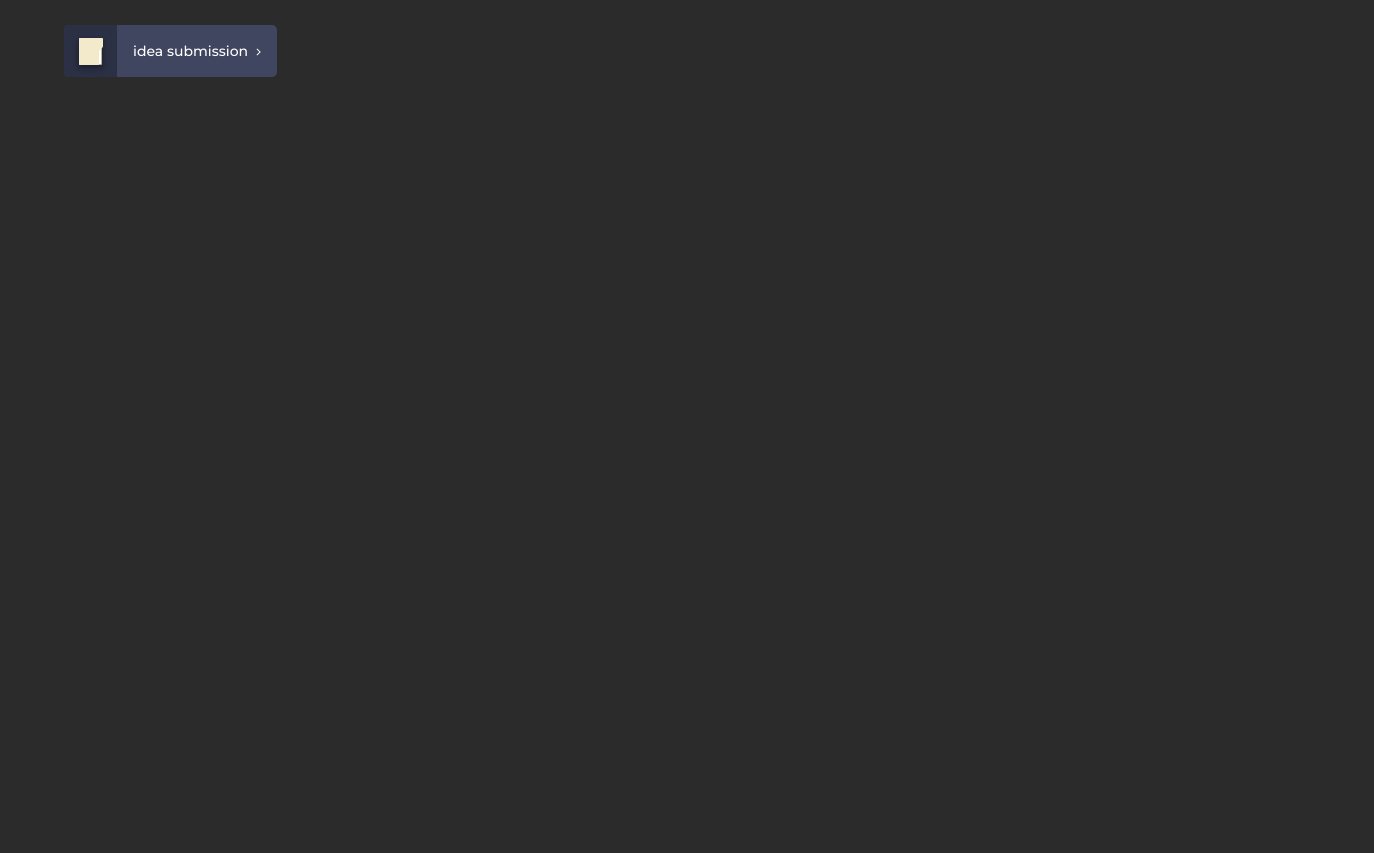
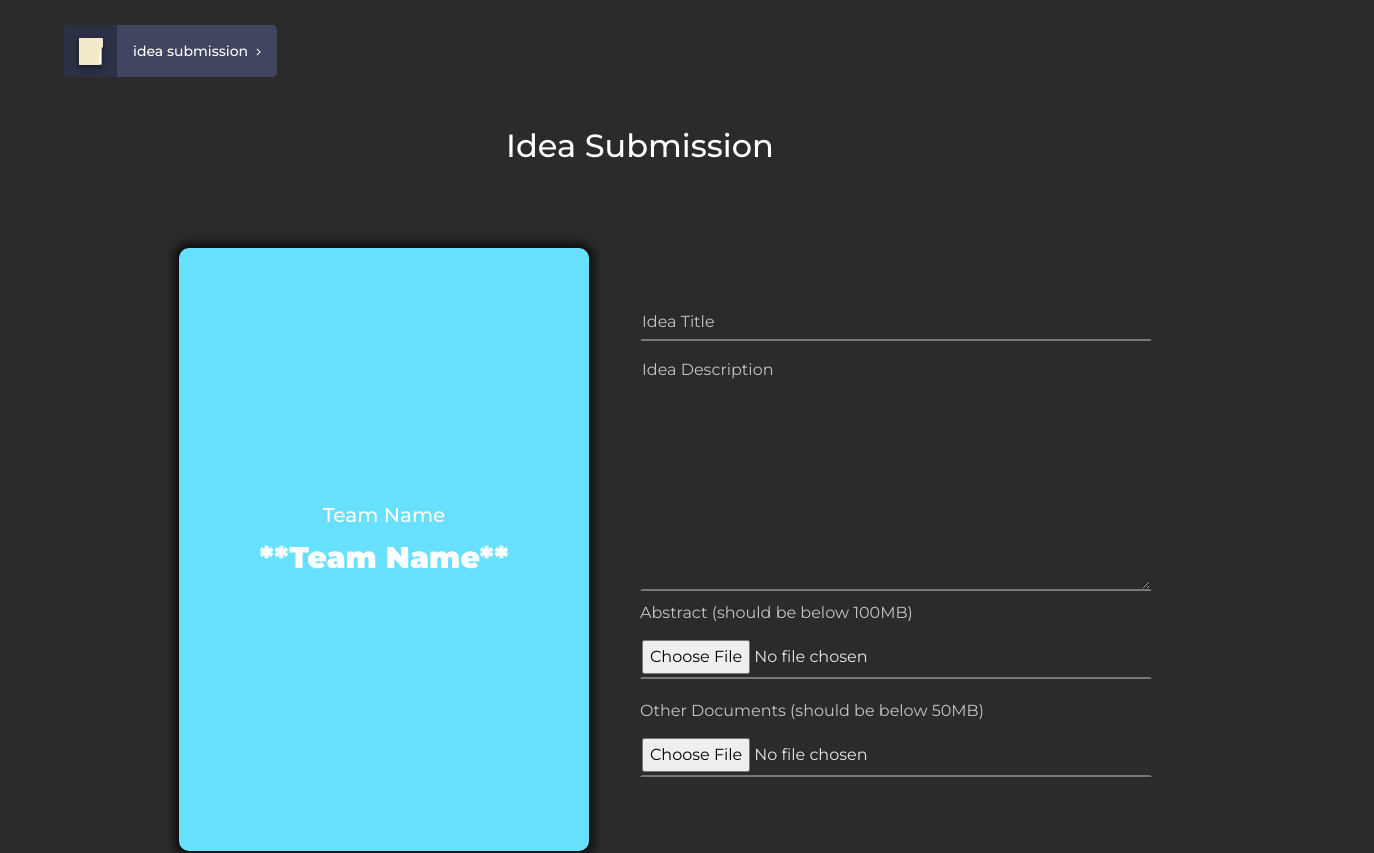
Before and after one commit to Jithin-caz/Girlathon24, a React (Vite) app: page / in a window 1280 px wide. Shown: the part 6160-7013 px from the top of the page, 1374 px wide, since content can reach past the window. Before the commit the page ends 6287 px from the top, so only its background shows below. Built offline with nearby package versions, Linux system fonts and the light colour scheme; a web font is replaced by a local one.

Commit message:
IdeaSubmission page

```diff
--- a/src/App.jsx
+++ b/src/App.jsx
@@ -10,6 +10,7 @@ import Footer from "./components/Footer/Footer";
 import Contact from "./components/contact/contact";
 import Dash from "./components/dash/dash";
 import Signin from "./components/signin/signin";
+import IdeaSubmission from "./components/IdeaSubmission/IdeaSubmission";
 
 function App() {
   useEffect(() => {
@@ -32,6 +33,7 @@ function App() {
       <Footer />
       <Signin />
       <Dash />
+      <IdeaSubmission />
     </>
   );
 }
--- /dev/null
+++ b/src/components/IdeaSubmission/IdeaSubmission.css
@@ -0,0 +1,130 @@
+.IdeaSubmission{
+    display: flex;
+    flex-direction: column;
+    align-items: center;
+    justify-content: space-around;
+    width: 100dvw;
+    height: 100dvh;
+    padding: 0 10%;
+}
+.SubmissionContent{
+    width: 100%;
+    height: 100%;
+    display: flex;
+    flex-direction: row;
+    align-items: center;
+    justify-content: space-around;
+}
+.IdeaTeamDetails{
+    width: 100%;
+    height: 100%;
+    display: flex;
+    align-items: center;
+    justify-content: center;
+}
+
+.card {
+    width: 100%;
+    height: 100%;
+    background: rgb(103, 225, 255);
+    transition: all 0.4s;
+    border-radius: 10px;
+    box-shadow: 0px 0px 10px 5px rgba(0, 0, 0, 0.705);
+    font-size: 30px;
+    font-weight: 900;
+}
+
+.card:hover {
+    border-radius: 15px;
+    cursor: pointer;
+    transform: scale(1.2);
+    box-shadow: 0px 0px 10px 5px rgba(0, 0, 0, 0.705);
+    background: rgb(103, 151, 255);
+}
+
+.first-content {
+    height: 100%;
+    width: 100%;
+    transition: all 0.4s;
+    display: flex;
+    flex-direction: column;
+    justify-content: center;
+    align-items: center;
+    opacity: 1;
+    border-radius: 15px;
+}
+
+.card:hover .first-content {
+    height: 0px;
+    opacity: 0;
+}
+
+.second-content {
+    height: 0%;
+    width: 100%;
+    opacity: 0;
+    display: flex;
+    justify-content: center;
+    flex-direction: column;
+    align-items: center;
+    border-radius: 15px;
+    transition: all 0.4s;
+    font-size: 0px;
+    transform: rotate(90deg) scale(-1);
+}
+
+.card:hover .second-content {
+    opacity: 1;
+    height: 100%;
+    font-size: 1.8rem;
+    transform: rotate(0deg);
+}
+
+
+
+.SubmissionDiv{
+    width: 100%;
+}
+.IdeaSubmissionForm{
+    width: 100%;
+    display: flex;
+    flex-direction: column;
+    /* padding: 10%; */
+}
+
+.IdeaSubmissionForm *{
+    margin-bottom: 10px;
+}
+
+.input {
+    width: 100%;
+    line-height: 28px;
+    border: 2px solid transparent;
+    border-bottom-color: #777;
+    padding: .2rem 0;
+    outline: none;
+    background-color: transparent;
+    color: #e7e7e7;
+    transition: .3s cubic-bezier(0.645, 0.045, 0.355, 1);
+}
+
+.textarea{
+    height: 30dvh;
+}
+
+.input:focus,
+.input:hover {
+    outline: none;
+    padding: .2rem 1rem;
+    border-radius: 1rem;
+    border-color: #7a9cc6;
+}
+
+.input::placeholder, .inputlabel , .inputlabel span{
+    color: #c4c4c4;
+}
+
+.input:focus::placeholder {
+    opacity: 0;
+    transition: opacity .3s;
+}
--- /dev/null
+++ b/src/components/IdeaSubmission/IdeaSubmission.jsx
@@ -0,0 +1,57 @@
+import React, { useState } from "react";
+import "./IdeaSubmission.css";
+
+export default function IdeaSubmission() {
+  return (
+    <section className="IdeaSubmission">
+      <h2>Idea Submission</h2>
+      <div className="SubmissionContent">
+        <div className="IdeaTeamDetails">
+          <div style={{ width: "80%", height: "80%" }}>
+            <div class="card">
+              <div class="first-content">
+                <h5>Team Name</h5>
+                <p>**Team Name**</p>
+              </div>
+              <div class="second-content">
+                <h5>Team Members</h5>
+                <p>**Member 1**</p>
+                <p>**Member 2**</p>
+                <p>**Member 3**</p>
+                <p>**Member 4**</p>
+              </div>
+            </div>
+          </div>
+        </div>
+        <div className="SubmissionDiv">
+          <form action="" className="IdeaSubmissionForm">
+            <input
+              placeholder="Idea Title"
+              type="text"
+              className="input"
+              required
+            />
+            <textarea
+              placeholder="Idea Description"
+              type="text"
+              className="input textarea"
+              required
+            />
+            <div>
+              <label className="inputlabel">
+                Abstract <span>(should be below 100MB)</span>
+              </label>
+              <input type="file" className="input" required />
+            </div>
+            <div>
+              <label className="inputlabel">
+                Other Documents <span>(should be below 50MB)</span>
+              </label>
+              <input type="file" className="input" required />
+            </div>
+          </form>
+        </div>
+      </div>
+    </section>
+  );
+}
```
